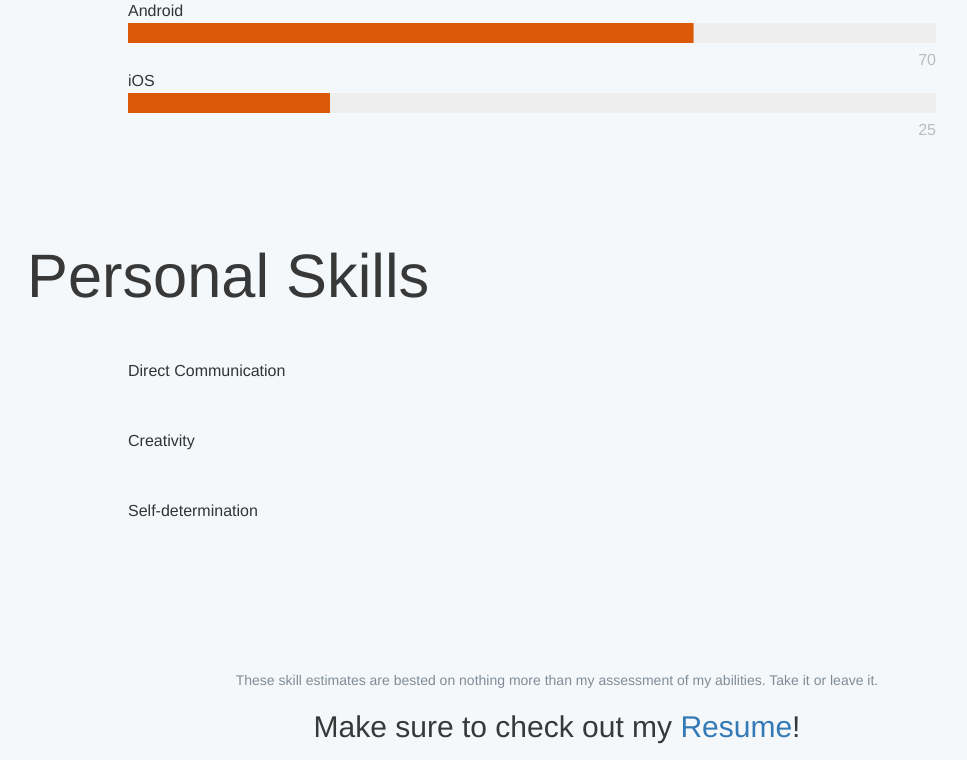
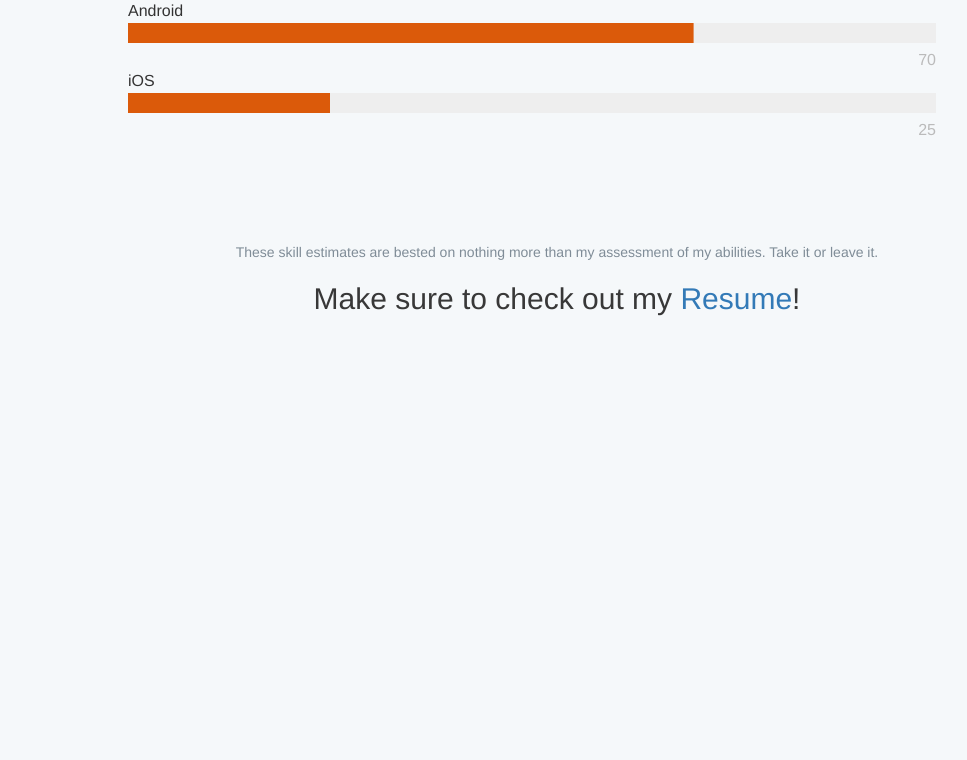
Before and after one commit to TimelyToga/timothyblumberg-web, a Django app: template timothyblumberg/templates/skills.html in a window 1280 px wide. Shown: the part 2058-2818 px from the top of the page, without its empty margins (108-1075 px from the left). After the commit the page ends 2374 px from the top, so only its background shows below. Run offline with Django 3.2, Linux system fonts and the light colour scheme; the template is opened without the code that fills it, so the values that code supplies are empty; some libraries are stand-ins or nearby versions.

Commit message:
Removed personal skills

```diff
--- a/timothyblumberg/templates/skills.html
+++ b/timothyblumberg/templates/skills.html
@@ -41,13 +41,6 @@
             <div class="pbar" id="ios">iOS</div>
         </div>
 
-        <div class="skill_group_wrapper" id="sg_personal_skills">
-            <h1>Personal Skills</h1>
-            <div class="pbar" id="dcom">Direct Communication</div>
-            <div class="pbar" id="creativity">Creativity</div>
-            <div class="pbar" id="self_determ">Self-determination</div>
-        </div>
-
         <div id="page_closer">
            <p>These skill estimates are bested on nothing more than my assessment of my abilities. Take it or leave it.</p>
             <h2>Make sure to check out my <a href="/resume">Resume</a>!</h2>
```
